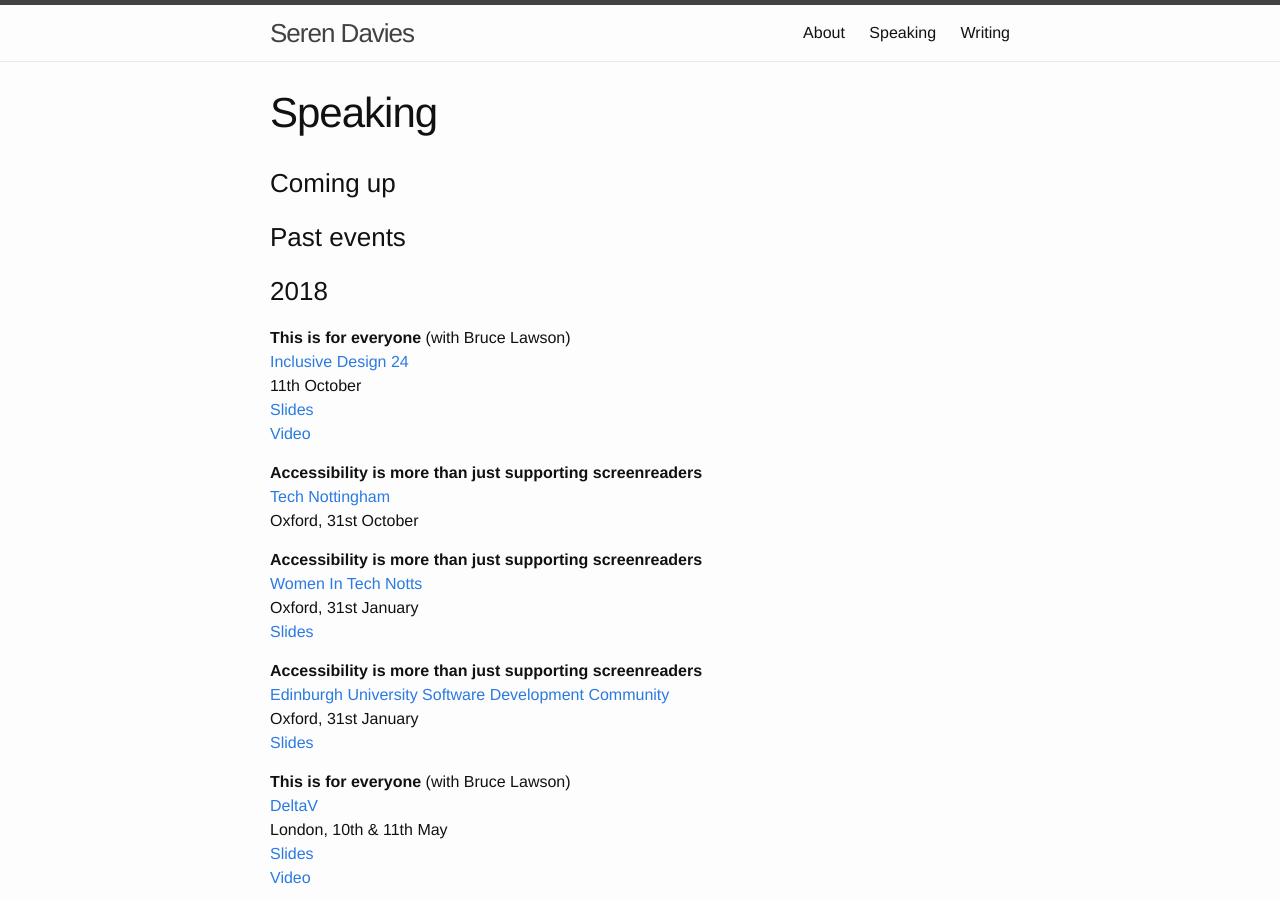
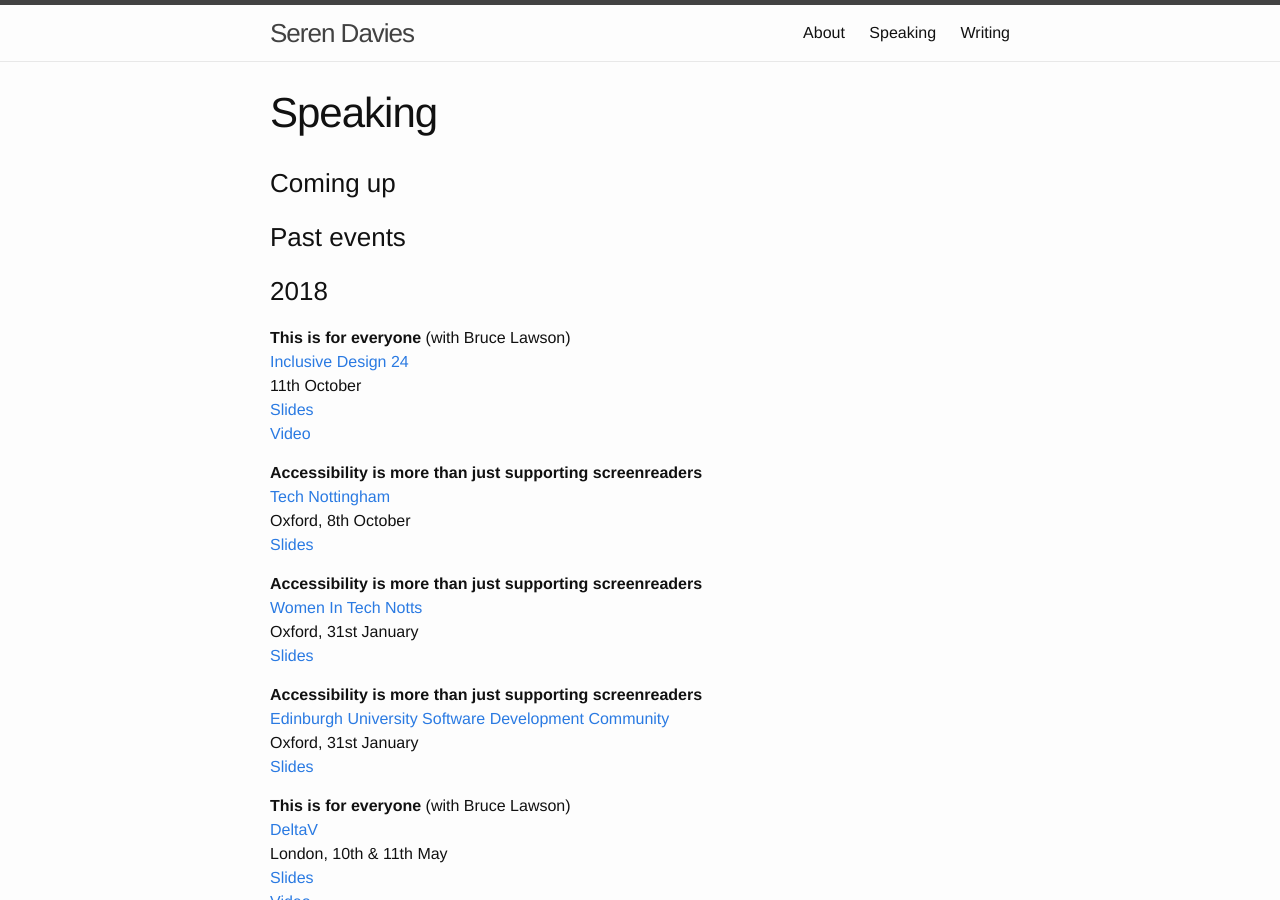
Before and after one commit to ninjanails/ninjanails.github.io, a Jekyll site: the page built from speaking.md, in a window 1280 px wide and 900 px high. Built offline with Jekyll 4.4.1, drawn with Linux system fonts in a browser that asks for light colours.

Commit message:
Fix date of Tech Nott talk and add link to slides

```diff
--- a/speaking.md
+++ b/speaking.md
@@ -18,7 +18,8 @@
 
 **Accessibility is more than just supporting screenreaders** <br>
 [Tech Nottingham](https://www.technottingham.com/events/tech-nottingham-oct-2018) <br>
-Oxford, 31st October <br>
+Oxford, 8th October <br>
+[Slides](https://speakerdeck.com/ninjanails/accessibility-is-more-than-just-supporting-screenreaders-5) <br>
 
 **Accessibility is more than just supporting screenreaders** <br>
 [Women In Tech Notts](https://www.technottingham.com/events/wit-july-2018) <br>
```
